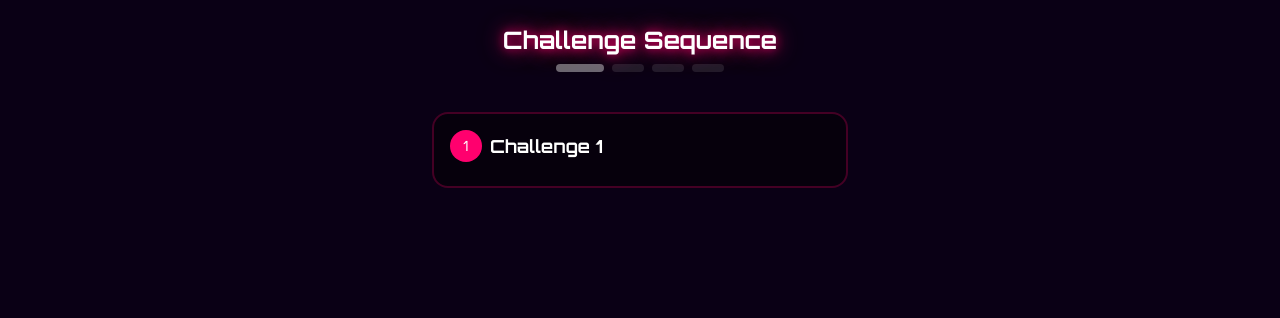
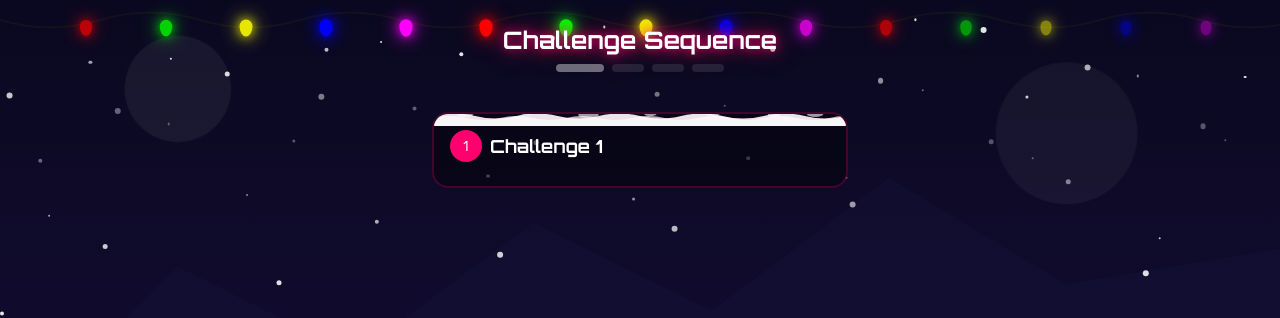
Before and after one commit to JoshOsborne1/megames-platform, a Next.js app: page /hidden in a window 1280 px wide. Shown: the top 318 px of the page. Built offline with nearby package versions, Linux system fonts and the light colour scheme.

Commit message:
Auto-sync after agent response

```diff
--- a/src/app/hidden/page.tsx
+++ b/src/app/hidden/page.tsx
@@ -7,6 +7,10 @@ import { ChallengeOne } from "@/components/challenges/ChallengeOne";
 import { ChallengeTwo } from "@/components/challenges/ChallengeTwo";
 import { ChallengeThree } from "@/components/challenges/ChallengeThree";
 import { ChallengeFour } from "@/components/challenges/ChallengeFour";
+import { Snowflakes } from "@/components/christmas/Snowflakes";
+import { WinterBackground } from "@/components/christmas/WinterBackground";
+import { ChristmasLights } from "@/components/christmas/ChristmasLights";
+import { SnowPile } from "@/components/christmas/SnowPile";
 
 type ChallengeAnswer = string | number;
 
@@ -41,8 +45,12 @@ export default function HiddenPage() {
   const CurrentChallengeComponent = challenges[currentChallenge].component;
 
   return (
-    <div className="min-h-screen bg-[#0a0015] flex flex-col overflow-hidden">
-      <div className="flex-1 flex flex-col max-w-md mx-auto w-full px-4 py-6 safe-area-inset">
+    <div className="min-h-screen bg-[#0a0015] flex flex-col overflow-hidden relative">
+      <WinterBackground />
+      <Snowflakes />
+      <ChristmasLights />
+
+      <div className="flex-1 flex flex-col max-w-md mx-auto w-full px-4 py-6 safe-area-inset relative z-20">
 
         <motion.div
           initial={{ opacity: 0, y: -20 }}
@@ -93,8 +101,9 @@ export default function HiddenPage() {
               </h2>
               <p className="text-gray-400 mb-8">Your 4-digit code is:</p>
               <div className="relative">
-                <div className="text-6xl font-pixel tracking-wider text-white neon-glow-pink px-8 py-4 rounded-2xl bg-white/5 border-2 border-[#ff006e]/50">
-                  {finalCode}
+                <div className="text-6xl font-pixel tracking-wider text-white neon-glow-pink px-8 py-4 rounded-2xl bg-white/5 border-2 border-[#ff006e]/50 relative overflow-hidden">
+                  <SnowPile />
+                  <div className="relative z-10">{finalCode}</div>
                 </div>
               </div>
             </motion.div>
@@ -108,10 +117,11 @@ export default function HiddenPage() {
               className="flex-1 flex flex-col"
             >
               <div
-                className="mb-4 p-4 rounded-2xl border-2 bg-black/40"
+                className="mb-4 p-4 rounded-2xl border-2 bg-black/40 relative overflow-hidden"
                 style={{ borderColor: `${challenges[currentChallenge].color}40` }}
               >
-                <div className="flex items-center gap-2 mb-2">
+                <SnowPile />
+                <div className="flex items-center gap-2 mb-2 relative z-10">
                   <div
                     className="w-8 h-8 rounded-full flex items-center justify-center font-display text-sm"
                     style={{ backgroundColor: challenges[currentChallenge].color }}
--- /dev/null
+++ b/src/components/christmas/ChristmasLights.tsx
@@ -0,0 +1,52 @@
+"use client";
+
+import { motion } from "framer-motion";
+
+export function ChristmasLights() {
+  const lights = Array.from({ length: 15 }, (_, i) => ({
+    id: i,
+    color: ["#ff0000", "#00ff00", "#ffff00", "#0000ff", "#ff00ff"][i % 5],
+    left: (100 / 16) * (i + 1),
+  }));
+
+  return (
+    <div className="fixed top-0 left-0 w-full pointer-events-none z-10">
+      <svg width="100%" height="60" className="absolute top-0">
+        <path
+          d="M 0,20 Q 50,35 100,20 T 200,20 T 300,20 T 400,20 T 500,20 T 600,20 T 700,20 T 800,20 T 900,20 T 1000,20 T 1100,20 T 1200,20 T 1300,20 T 1400,20 T 1500,20"
+          fill="none"
+          stroke="#1a1a1a"
+          strokeWidth="2"
+          opacity="0.6"
+          vectorEffect="non-scaling-stroke"
+        />
+      </svg>
+
+      {lights.map((light, i) => (
+        <motion.div
+          key={light.id}
+          className="absolute rounded-full"
+          style={{
+            left: `${light.left}%`,
+            top: "20px",
+            width: "12px",
+            height: "16px",
+            backgroundColor: light.color,
+            boxShadow: `0 0 10px ${light.color}, 0 0 20px ${light.color}`,
+            borderRadius: "50% 50% 50% 50% / 40% 40% 60% 60%",
+          }}
+          animate={{
+            opacity: [0.4, 1, 0.4],
+            scale: [0.9, 1.1, 0.9],
+          }}
+          transition={{
+            duration: 2,
+            delay: i * 0.1,
+            repeat: Infinity,
+            ease: "easeInOut",
+          }}
+        />
+      ))}
+    </div>
+  );
+}
--- /dev/null
+++ b/src/components/christmas/SnowPile.tsx
@@ -0,0 +1,33 @@
+"use client";
+
+export function SnowPile({ className = "" }: { className?: string }) {
+  return (
+    <div className={`absolute -top-2 left-0 right-0 overflow-hidden ${className}`}>
+      <svg
+        width="100%"
+        height="20"
+        viewBox="0 0 200 20"
+        preserveAspectRatio="none"
+        xmlns="http://www.w3.org/2000/svg"
+      >
+        <path
+          d="M0,10 Q10,5 20,10 T40,10 T60,10 T80,10 T100,10 T120,10 T140,10 T160,10 T180,10 T200,10 L200,20 L0,20 Z"
+          fill="white"
+          opacity="0.9"
+        />
+        <path
+          d="M0,12 Q8,8 16,12 T32,12 T48,12 T64,12 T80,12 T96,12 T112,12 T128,12 T144,12 T160,12 T176,12 T192,12 T200,12 L200,20 L0,20 Z"
+          fill="white"
+          opacity="0.7"
+        />
+        <ellipse cx="15" cy="8" rx="4" ry="3" fill="white" opacity="0.6"/>
+        <ellipse cx="45" cy="7" rx="3" ry="2" fill="white" opacity="0.6"/>
+        <ellipse cx="75" cy="9" rx="5" ry="3" fill="white" opacity="0.6"/>
+        <ellipse cx="105" cy="8" rx="3" ry="2" fill="white" opacity="0.6"/>
+        <ellipse cx="135" cy="7" rx="4" ry="3" fill="white" opacity="0.6"/>
+        <ellipse cx="165" cy="9" rx="3" ry="2" fill="white" opacity="0.6"/>
+        <ellipse cx="185" cy="8" rx="4" ry="3" fill="white" opacity="0.6"/>
+      </svg>
+    </div>
+  );
+}
--- /dev/null
+++ b/src/components/christmas/Snowflakes.tsx
@@ -0,0 +1,51 @@
+"use client";
+
+import { motion } from "framer-motion";
+import { useMemo, useState, useEffect } from "react";
+
+export function Snowflakes() {
+  const [mounted, setMounted] = useState(false);
+
+  useEffect(() => {
+    setMounted(true);
+  }, []);
+
+  const snowflakes = useMemo(() => Array.from({ length: 50 }, (_, i) => ({
+    id: i,
+    size: (Math.sin(i * 0.5) + 1) * 2 + 2,
+    left: (i * 17.3) % 100,
+    delay: (i * 0.3) % 5,
+    duration: (i * 0.7) % 10 + 15,
+    opacity: (Math.cos(i * 0.4) + 1) * 0.3 + 0.3,
+  })), []);
+
+  if (!mounted) return null;
+
+  return (
+    <div className="fixed inset-0 pointer-events-none overflow-hidden z-0">
+      {snowflakes.map((flake) => (
+        <motion.div
+          key={flake.id}
+          className="absolute rounded-full bg-white"
+          style={{
+            width: flake.size,
+            height: flake.size,
+            left: `${flake.left}%`,
+            top: "-10px",
+            opacity: flake.opacity,
+          }}
+          animate={{
+            y: ["0vh", "110vh"],
+            x: [0, Math.sin(flake.id) * 100, 0],
+          }}
+          transition={{
+            duration: flake.duration,
+            delay: flake.delay,
+            repeat: Infinity,
+            ease: "linear",
+          }}
+        />
+      ))}
+    </div>
+  );
+}
--- /dev/null
+++ b/src/components/christmas/WinterBackground.tsx
@@ -0,0 +1,66 @@
+"use client";
+
+export function WinterBackground() {
+  return (
+    <div className="fixed inset-0 pointer-events-none z-0">
+      <svg
+        className="absolute bottom-0 left-0 w-full h-full"
+        viewBox="0 0 1440 900"
+        preserveAspectRatio="xMidYMax slice"
+        xmlns="http://www.w3.org/2000/svg"
+      >
+        <defs>
+          <linearGradient id="skyGradient" x1="0%" y1="0%" x2="0%" y2="100%">
+            <stop offset="0%" stopColor="#0a0820" />
+            <stop offset="100%" stopColor="#1a1040" />
+          </linearGradient>
+        </defs>
+
+        <rect fill="url(#skyGradient)" width="1440" height="900"/>
+
+        <g opacity="0.6">
+          <ellipse cx="200" cy="100" rx="60" ry="60" fill="#ffffff" opacity="0.1"/>
+          <ellipse cx="1200" cy="150" rx="80" ry="80" fill="#ffffff" opacity="0.08"/>
+        </g>
+
+        <g className="mountains" opacity="0.3">
+          <path d="M0 500 L200 300 L400 400 L600 250 L800 350 L1000 200 L1200 320 L1440 280 L1440 900 L0 900 Z" fill="#1a1a40"/>
+          <path d="M0 600 L150 450 L350 520 L550 400 L750 480 L950 380 L1150 450 L1440 420 L1440 900 L0 900 Z" fill="#0d0d28"/>
+        </g>
+
+        <g className="trees">
+          <g transform="translate(100, 650)">
+            <polygon points="0,-80 -30,0 30,0" fill="#0d3d0d" opacity="0.6"/>
+            <polygon points="0,-60 -35,10 35,10" fill="#0d3d0d" opacity="0.6"/>
+            <polygon points="0,-40 -40,20 40,20" fill="#0d3d0d" opacity="0.6"/>
+            <rect x="-8" y="20" width="16" height="30" fill="#2d1810" opacity="0.6"/>
+          </g>
+
+          <g transform="translate(300, 680)">
+            <polygon points="0,-60 -25,0 25,0" fill="#0f4d0f" opacity="0.5"/>
+            <polygon points="0,-45 -28,8 28,8" fill="#0f4d0f" opacity="0.5"/>
+            <polygon points="0,-30 -32,15 32,15" fill="#0f4d0f" opacity="0.5"/>
+            <rect x="-6" y="15" width="12" height="25" fill="#2d1810" opacity="0.5"/>
+          </g>
+
+          <g transform="translate(1100, 670)">
+            <polygon points="0,-70 -28,0 28,0" fill="#0d3d0d" opacity="0.6"/>
+            <polygon points="0,-52 -32,8 32,8" fill="#0d3d0d" opacity="0.6"/>
+            <polygon points="0,-35 -36,18 36,18" fill="#0d3d0d" opacity="0.6"/>
+            <rect x="-7" y="18" width="14" height="28" fill="#2d1810" opacity="0.6"/>
+          </g>
+
+          <g transform="translate(1300, 690)">
+            <polygon points="0,-55 -22,0 22,0" fill="#0f4d0f" opacity="0.5"/>
+            <polygon points="0,-40 -26,7 26,7" fill="#0f4d0f" opacity="0.5"/>
+            <polygon points="0,-25 -30,14 30,14" fill="#0f4d0f" opacity="0.5"/>
+            <rect x="-5" y="14" width="10" height="22" fill="#2d1810" opacity="0.5"/>
+          </g>
+        </g>
+
+        <path d="M0 750 Q360 730 720 750 T1440 750 L1440 900 L0 900 Z" fill="#ffffff" opacity="0.15"/>
+        <path d="M0 800 Q360 785 720 800 T1440 800 L1440 900 L0 900 Z" fill="#ffffff" opacity="0.2"/>
+      </svg>
+    </div>
+  );
+}
```
